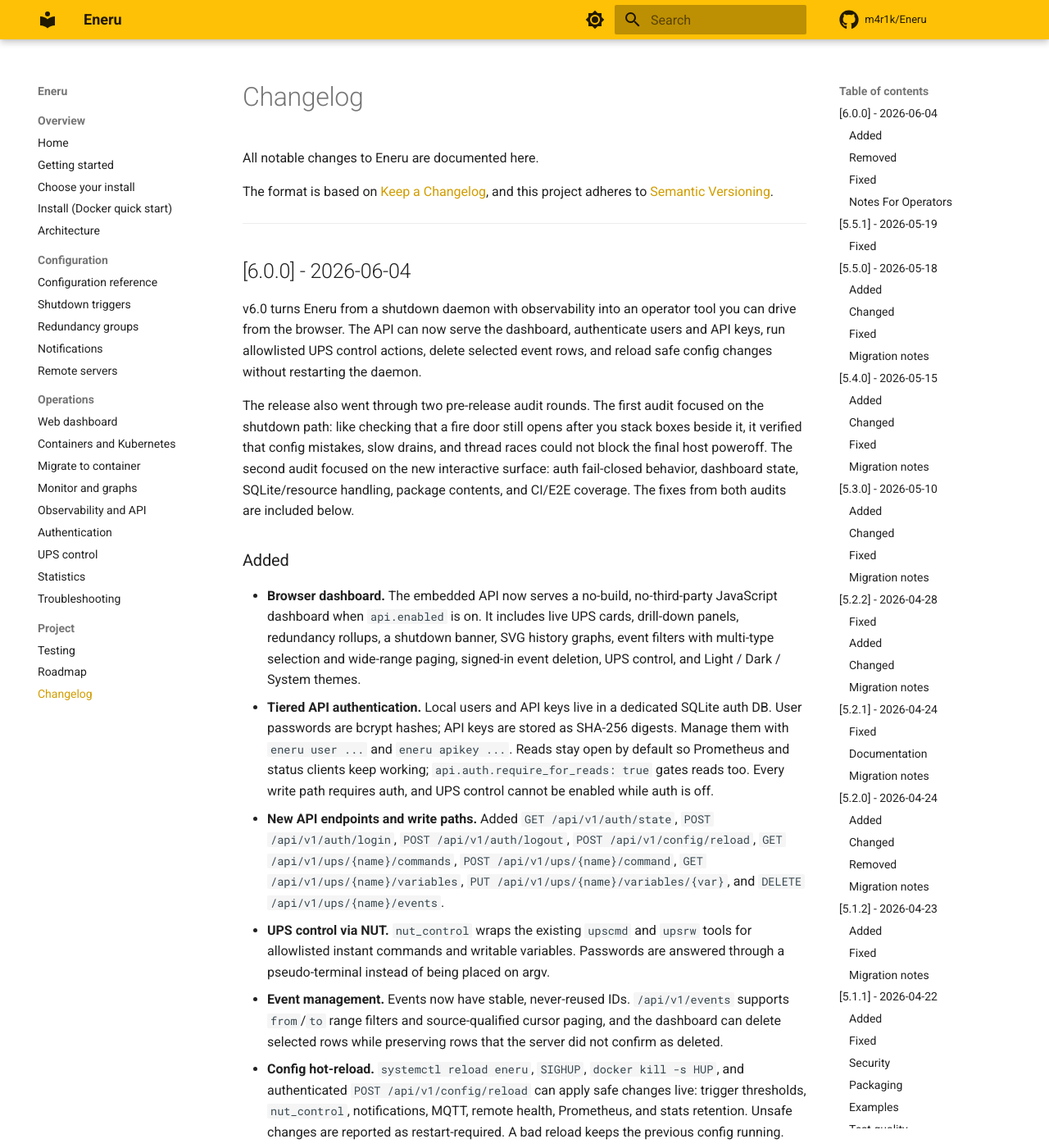
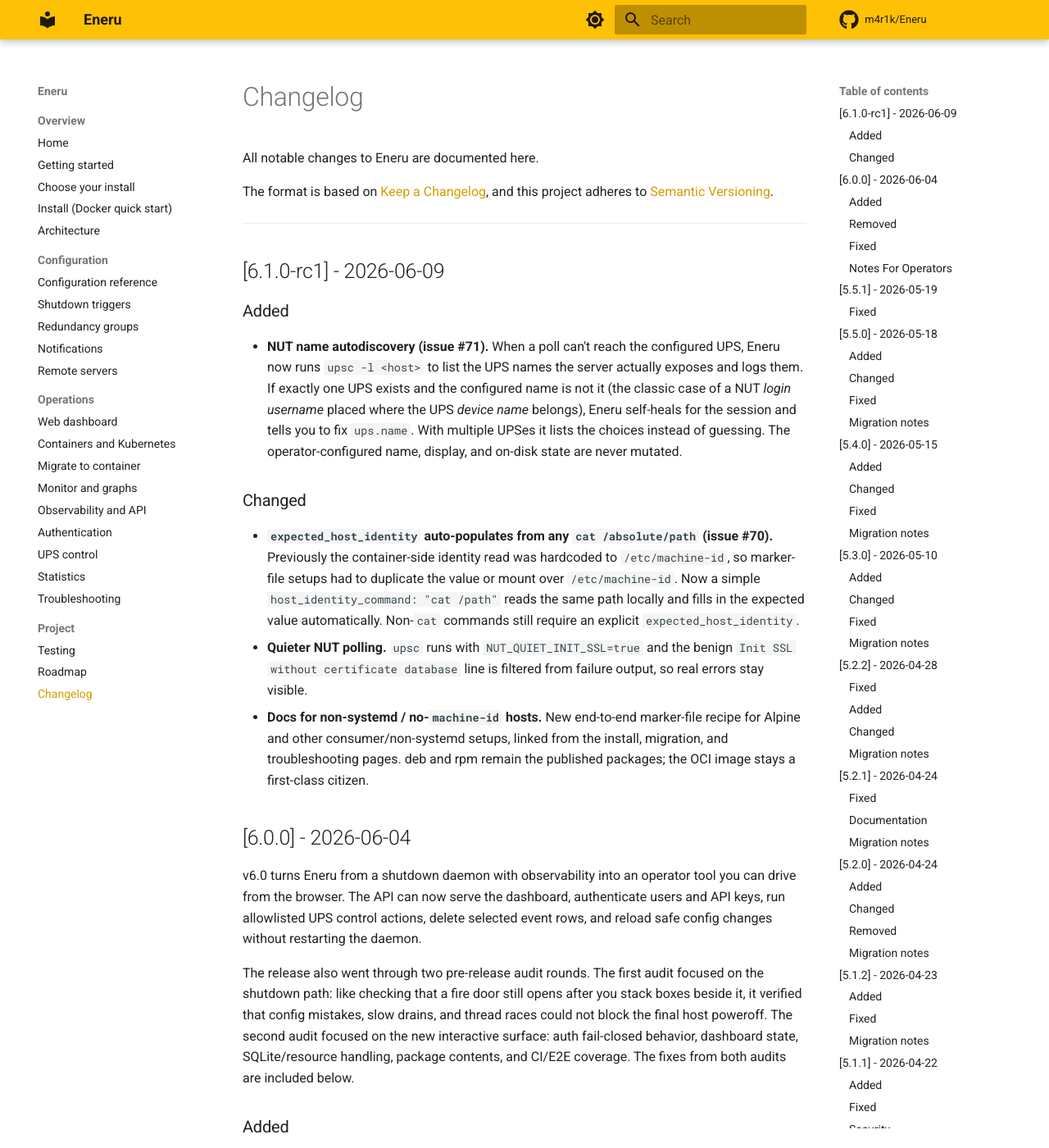
Before and after one commit to m4r1k/Eneru, an MkDocs documentation site: the page built from docs/changelog.md, in a window 1280 px wide and 1400 px high. Shown: the whole window at 82% size. Built offline with MkDocs 1.6.1 and Material for MkDocs 9.7.7, drawn with Linux system fonts in a browser that asks for light colours; comment, search, counter and statistics services are not loaded.

Commit message:
chore: release 6.1.0-rc1
Bump __version__ to 6.1.0-rc1 (normalizes to PEP 440 6.1.0rc1) and add
the changelog entry covering the #70 identity-file and docs work and the
#71 NUT noise suppression plus name autodiscovery.

Co-Authored-By: Claude Fable 5 <noreply@anthropic.com>

```diff
--- a/docs/changelog.md
+++ b/docs/changelog.md
@@ -6,6 +6,34 @@ The format is based on [Keep a Changelog](https://keepachangelog.com/en/1.0.0/),
 and this project adheres to [Semantic Versioning](https://semver.org/spec/v2.0.0.html).
 
 ---
+
+## [6.1.0-rc1] - 2026-06-09
+
+### Added
+
+- **NUT name autodiscovery (issue #71).** When a poll can't reach the configured
+  UPS, Eneru now runs `upsc -l <host>` to list the UPS names the server actually
+  exposes and logs them. If exactly one UPS exists and the configured name is not
+  it (the classic case of a NUT *login username* placed where the UPS *device
+  name* belongs), Eneru self-heals for the session and tells you to fix
+  `ups.name`. With multiple UPSes it lists the choices instead of guessing. The
+  operator-configured name, display, and on-disk state are never mutated.
+
+### Changed
+
+- **`expected_host_identity` auto-populates from any `cat /absolute/path`
+  (issue #70).** Previously the container-side identity read was hardcoded to
+  `/etc/machine-id`, so marker-file setups had to duplicate the value or mount
+  over `/etc/machine-id`. Now a simple `host_identity_command: "cat /path"` reads
+  the same path locally and fills in the expected value automatically. Non-`cat`
+  commands still require an explicit `expected_host_identity`.
+- **Quieter NUT polling.** `upsc` runs with `NUT_QUIET_INIT_SSL=true` and the
+  benign `Init SSL without certificate database` line is filtered from failure
+  output, so real errors stay visible.
+- **Docs for non-systemd / no-`machine-id` hosts.** New end-to-end marker-file
+  recipe for Alpine and other consumer/non-systemd setups, linked from the
+  install, migration, and troubleshooting pages. deb and rpm remain the published
+  packages; the OCI image stays a first-class citizen.
 
 ## [6.0.0] - 2026-06-04
 
--- a/src/eneru/version.py
+++ b/src/eneru/version.py
@@ -2,4 +2,4 @@
 
 # Version is set at build time via git describe --tags
 # Format: "5.2.1" for tagged releases, "5.2.1-5-gabcdef1" for dev builds
-__version__ = "6.0.0"
+__version__ = "6.1.0-rc1"
```
